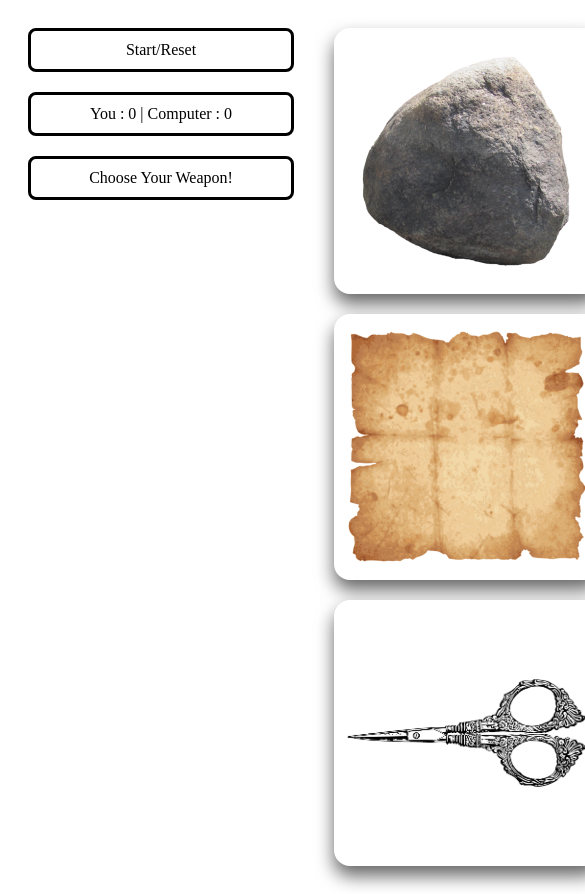
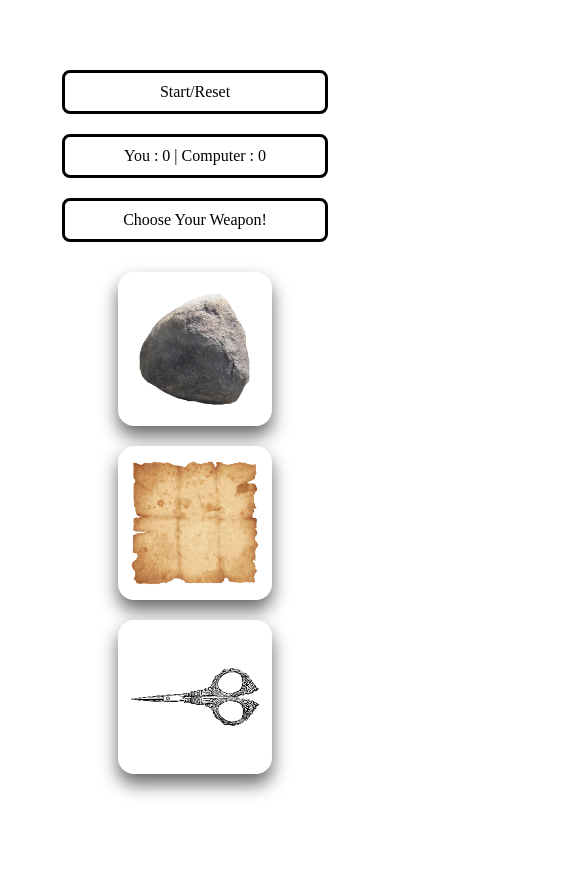
Before and after one commit to thural/Rock-Paper-Scissors, a plain HTML site: page index.html in a window 390 px wide. Shown: the top 894 px of the page, 585 px wide, since content can reach past the window. After the commit the page ends 844 px from the top, so only its background shows below. Drawn offline with Linux system fonts and the light colour scheme.

Commit message:
fix responsive style

```diff
--- a/main.js
+++ b/main.js
@@ -1,16 +1,19 @@
 //Declaring global variables
 const weapons = ['rock', 'paper', 'scissors'];
 let playerChoice, computerChoice, userScore = 0, compScore = 0;
+
 //Creating dedicated funcions
 const computerPlays = function() {
   let randomString = Math.floor(Math.random() * weapons.length);
   computerChoice = weapons[randomString]
 };
+
 const listScenes = function() {
   sceneOne = (playerChoice == "rock" && computerChoice == "scissors");
   sceneTwo = (playerChoice == "paper" && computerChoice == "rock");
   sceneThree = (playerChoice == "scissors" && computerChoice == "paper")
 };
+
 const calcScore = function() {
   if (sceneOne || sceneTwo || sceneThree) {
     message.textContent = playerChoice + " beats " + computerChoice + ", You get +1";
@@ -22,9 +25,11 @@ const calcScore = function() {
     compScore++
   }
 };
+
 const returnResults = function() {
   results.textContent = `You : ${userScore} | Computer : ${compScore}`
 };
+
 const isGameOver = function() {
   if (userScore == 5) {
     message.textContent ="You Won!"
@@ -32,6 +37,7 @@ const isGameOver = function() {
     message.textContent ="Game Over!"
   }
 };
+
 //Gameplay logic with function sequence
 const playRound = function() {
   computerPlays();
@@ -40,9 +46,11 @@ const playRound = function() {
   returnResults();
   isGameOver()
 };
+
 //Manupilate HTML elements
 const buttons = document.querySelector('.buttons');
-const newGAme = document.querySelector('#newGame');
+const newGame = document.querySelector('#newGame');
+
 //Adding onclick functionality to the elements
 buttons.addEventListener('click', function(event) {
   playerChoice = event.target.id;
@@ -52,9 +60,11 @@ buttons.addEventListener('click', function(event) {
     return playRound()
   }
 });
+
 newGame.addEventListener('click', () => {
   return userScore = 0, compScore = 0, message.textContent = 'Choose Your Weapon!',returnResults()
 });
+
 //Creating display area for game results
 const results = document.querySelector('#results');
 results.textContent = `You : ${userScore} | Computer : ${compScore}`;
--- a/style.css
+++ b/style.css
@@ -1,23 +1,26 @@
 body {
-  display: grid;
-  grid-auto-flow: row;
-  /*display: block;
-  margin: auto auto 10vmin auto;
-  max-width: 1024px;
-  border: 4px solid white;
-  */
+  margin: 0;
+  position: absolute;
+  min-width: 230px;
+  top: 50%;
+  left: 50%;
+  transform: translate(-50%, -50%);
 }
 
-@keyframes zoom{
-  0%{transform:scale(1)}
-  100%{transform:scale(1.1)}
+@keyframes zoom {
+  0% {
+    transform: scale(1)
+  }
+
+  100% {
+    transform: scale(1.1)
+  }
 }
 
-@keyframes highlight{
-  0%{
+@keyframes highlight {
+  0% {}
 
-  }
-  100%{
+  100% {
     background-color: black;
     border: 3px solid blue;
     color: white;
@@ -27,23 +30,26 @@ body {
 
 img {
   max-width: 240px;
+  max-height: 240px;
   padding: 10px;
   margin: 10px 10px;
   background: white;
   border: 3px solid white;
   border-radius: 16px;
-  box-shadow: 0 10px 18px rgba(0,0,0,0.6)
+  box-shadow: 0 10px 18px rgba(0, 0, 0, 0.6)
 }
 
 img:hover {
-  border: 3px solid rgba(10,255,0,1);
-  box-shadow: 0px 30px 50px rgba(10,255,0,1);
+  border: 3px solid rgba(10, 255, 0, 1);
+  box-shadow: 0px 10px 24px rgba(10, 255, 0, 1);
   animation-name: zoom;
   animation-duration: 100ms;
   animation-fill-mode: forwards;
 }
 
- #results, #newGame, #message{
+#results,
+#newGame,
+#message {
   width: 240px;
   text-align: center;
   padding: 10px;
@@ -52,35 +58,37 @@ img:hover {
   border-radius: 8px;
 }
 
-#newGame:hover{
+#newGame:hover {
   animation-name: highlight;
   animation-duration: 300ms;
   animation-fill-mode: forwards;
 }
 
-.dash{display: grid;
-grid-auto-flow: column;
-justify-content: center;
-margin: 10px;
+.dash {
+  display: flex;
+  flex-flow: row nowrap;
+  justify-content: center;
+  align-items: center;
+  margin: 10px;
 }
 
-.buttons{
-  display: grid;
-  grid-auto-flow: column;
+.buttons {
+  display: flex;
+  flex-flow: row nowrap;
   justify-content: center;
+  align-items: center;
   margin: 10px;
 }
 
 @media screen and (max-width: 900px) {
-  body {
-  grid-auto-flow: column;
-  }
-  .buttons{
-    grid-auto-flow: row;
+
+  .buttons,
+  .dash {
+    flex-flow: column nowrap;
   }
 
-  .dash{
-    grid-auto-flow: row;
-    align-content: baseline;
+  img {
+    max-width: 128px;
+    max-height: 128px;
   }
 }
```
